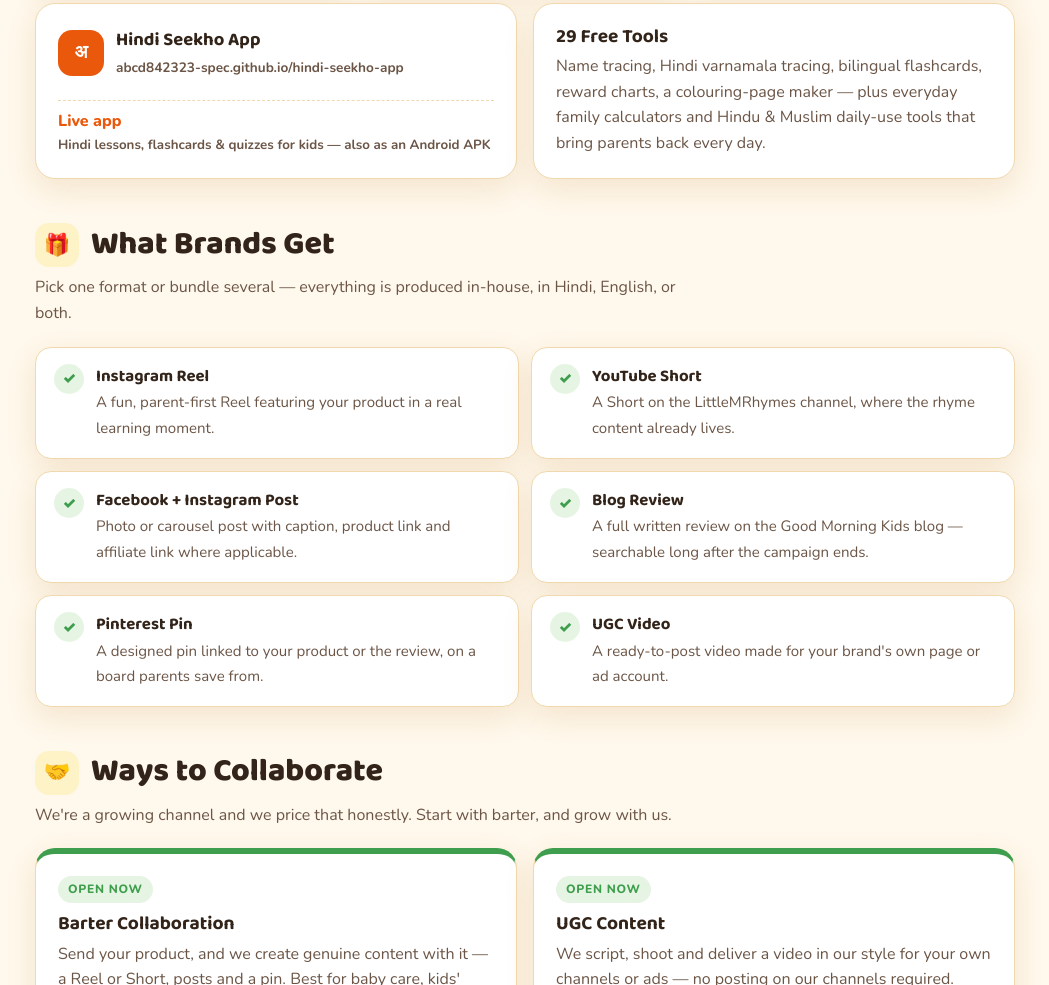
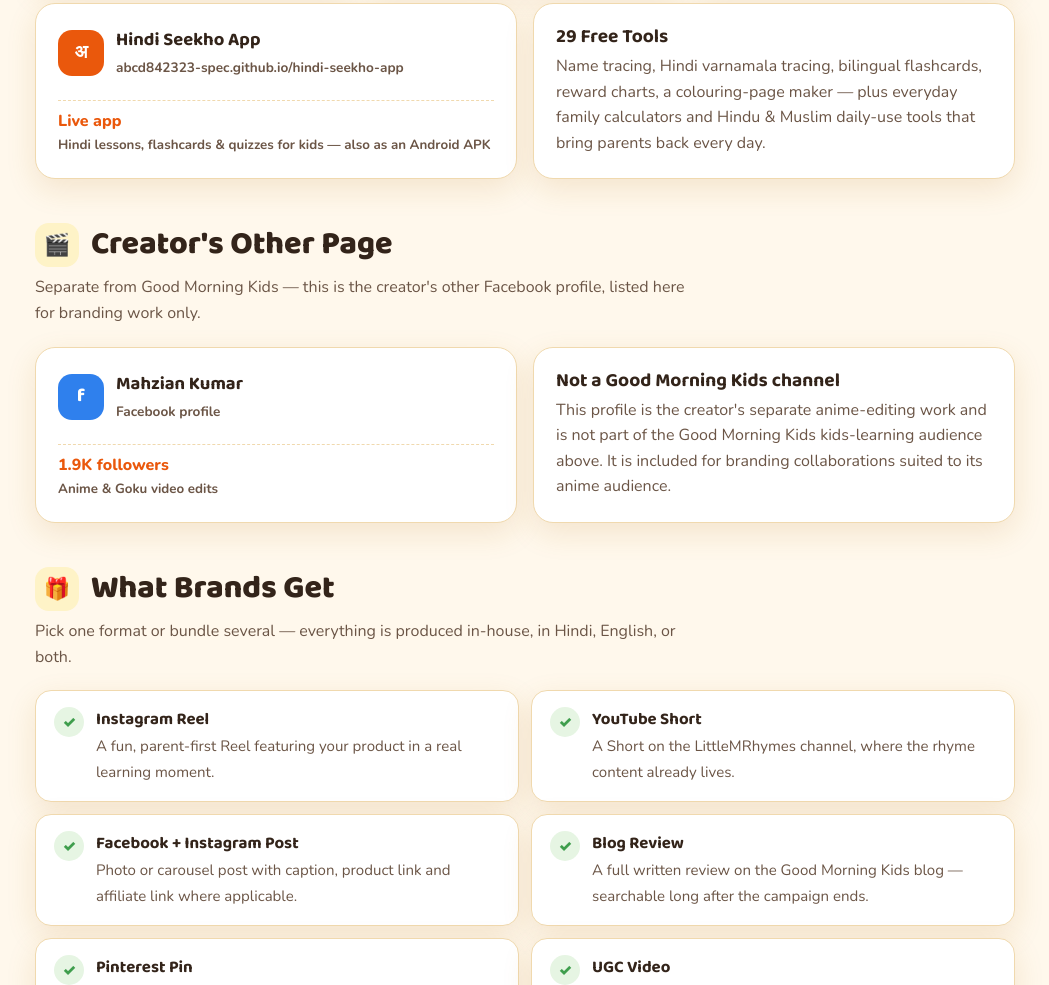
Before and after one commit to abcd842323-spec/good-morning-kids-media-kit, a plain HTML site: page index.html in a window 1280 px wide. Shown: the part 1939-2924 px from the top of the page, without its empty margins (115-1164 px from the left). Drawn offline with nearby package versions, Linux system fonts and the light colour scheme.

Commit message:
Add Mahzian Kumar card to media kit

```diff
--- a/index.html
+++ b/index.html
@@ -339,6 +339,22 @@
     </div>
   </section>
 
+  <!-- ============ CREATOR'S OTHER PAGE ============ -->
+  <section aria-labelledby="other-h">
+    <div class="sec-head"><span class="ico" aria-hidden="true">🎬</span><h2 id="other-h">Creator's Other Page</h2></div>
+    <p class="sec-sub">Separate from Good Morning Kids — this is the creator's other Facebook profile, listed here for branding work only.</p>
+    <div class="grid2">
+      <a class="card channel" href="https://www.facebook.com/people/Mahzian-Kumar/61572737445421/" target="_blank" rel="noopener">
+        <span class="top"><span class="badge b-fb">f</span><span><span class="name">Mahzian Kumar</span><br /><span class="handle">Facebook profile</span></span></span>
+        <span class="metric">1.9K followers<small>Anime &amp; Goku video edits</small></span>
+      </a>
+      <div class="card">
+        <h3>Not a Good Morning Kids channel</h3>
+        <p>This profile is the creator's separate anime-editing work and is not part of the Good Morning Kids kids-learning audience above. It is included for branding collaborations suited to its anime audience.</p>
+      </div>
+    </div>
+  </section>
+
   <!-- ============ WHAT BRANDS GET ============ -->
   <section aria-labelledby="get-h">
     <div class="sec-head"><span class="ico" aria-hidden="true">🎁</span><h2 id="get-h">What Brands Get</h2></div>
```
